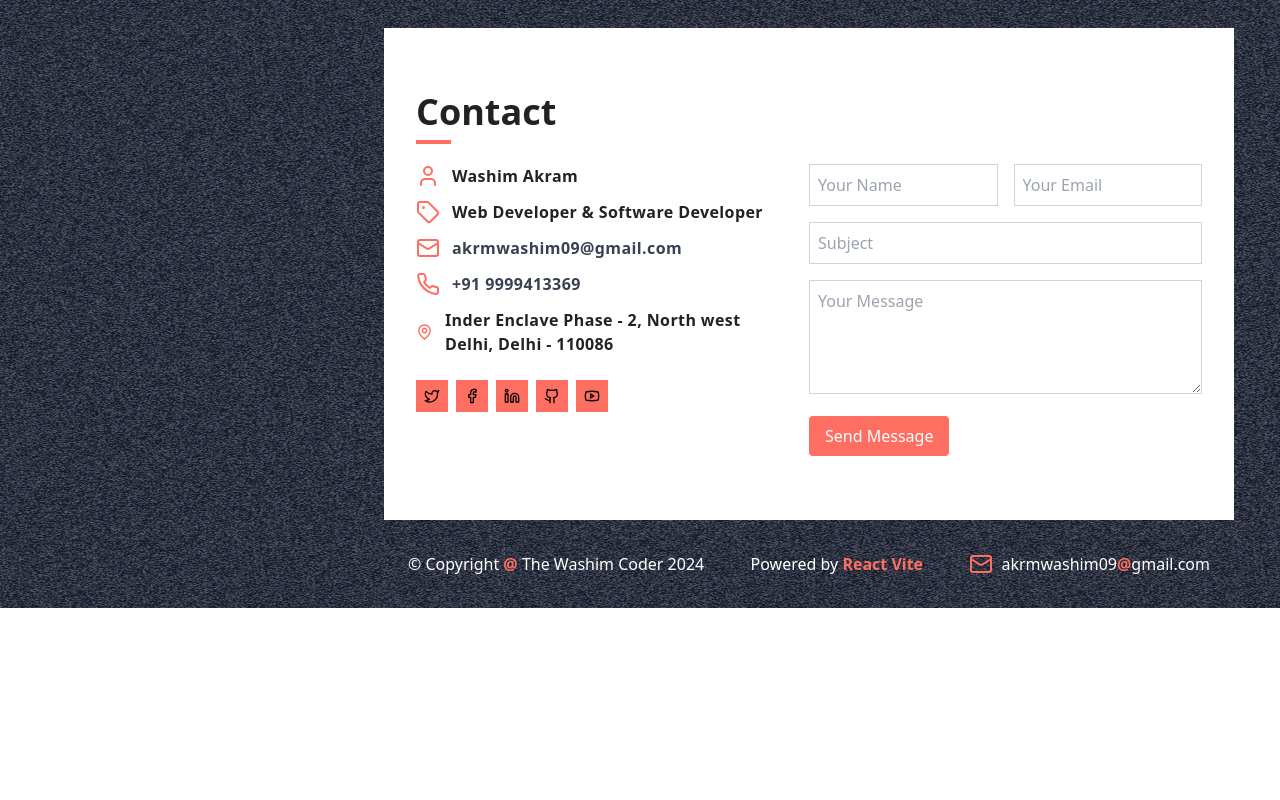
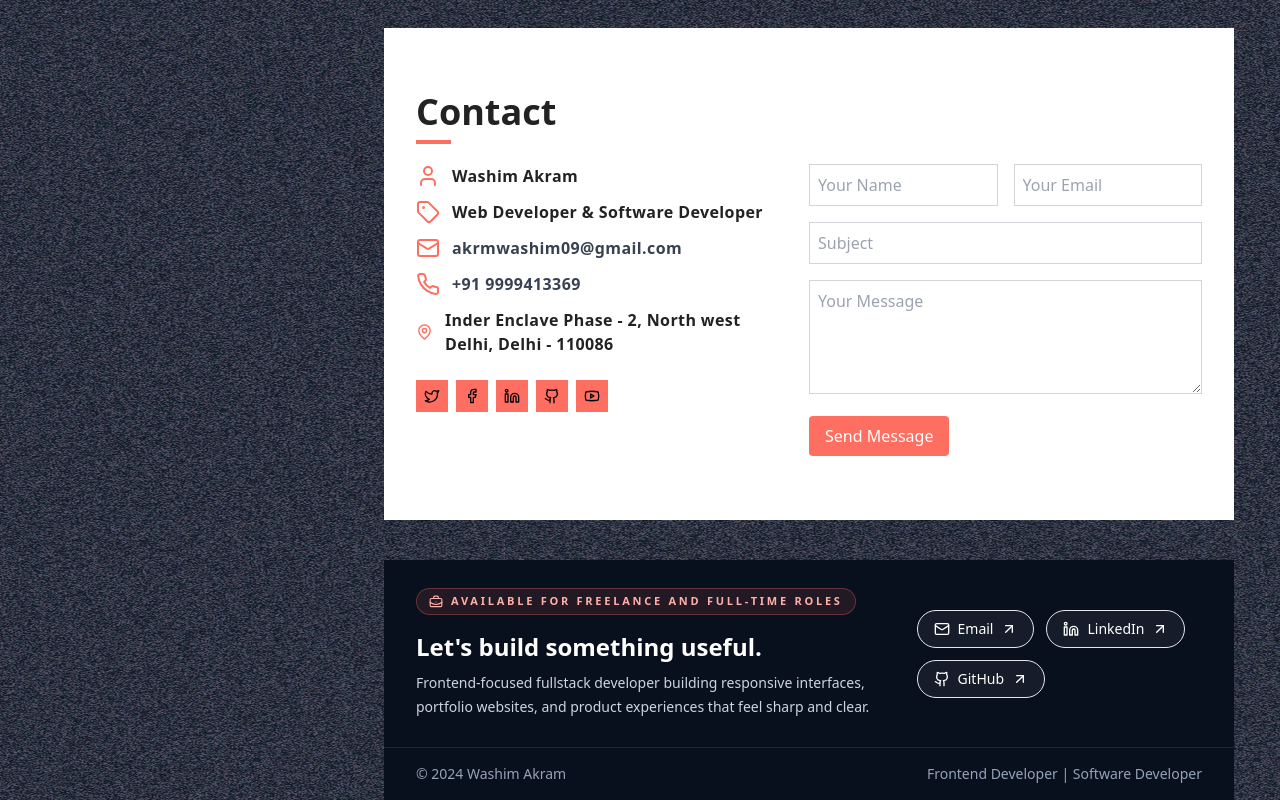
Before and after one commit to washim09/Portfolio-website, a React (Vite) app: page / in a window 1280 px wide. Shown: the part 4951-5751 px from the top of the page. Before the commit the page ends 5559 px from the top, so only its background shows below. Built offline with nearby package versions, Linux system fonts and the light colour scheme; no server answers.

Commit message:
redesign footer section

```diff
--- a/src/components/Footer.tsx
+++ b/src/components/Footer.tsx
@@ -1,121 +1,109 @@
-import React from "react";
-import { Mail } from "lucide-react";
+import React from 'react';
+import {
+  ArrowUpRight,
+  BriefcaseBusiness,
+  Github,
+  Linkedin,
+  LucideIcon,
+  Mail,
+} from 'lucide-react';
+
+interface FooterLink {
+  href: string;
+  label: string;
+  icon: LucideIcon;
+  external?: boolean;
+}
+
+const footerLinks: FooterLink[] = [
+  {
+    href: 'mailto:akrmwashim09@gmail.com',
+    label: 'Email',
+    icon: Mail,
+  },
+  {
+    href: 'https://www.linkedin.com/in/washim-akram-frontend-developer/',
+    label: 'LinkedIn',
+    icon: Linkedin,
+    external: true,
+  },
+  {
+    href: 'https://github.com/washim09',
+    label: 'GitHub',
+    icon: Github,
+    external: true,
+  },
+];
+
+const FooterContent: React.FC<{ compact?: boolean }> = ({ compact = false }) => {
+  const year = new Date().getFullYear();
+
+  return (
+    <div className="border-b-0 bg-[#09101d] mt-10">
+      <div
+        className={`flex ${
+          compact ? 'flex-col gap-6 px-5 py-6' : 'flex-col gap-8 px-8 py-7 xl:flex-row xl:items-center xl:justify-between'
+        }`}
+      >
+        <div className="space-y-4">
+          <div className="inline-flex items-center gap-2 rounded-full border border-[#FF6F61]/30 bg-[#FF6F61]/10 px-3 py-1 text-[11px] font-semibold uppercase tracking-[0.25em] text-[#ffb1a9]">
+            <BriefcaseBusiness className="h-3.5 w-3.5" />
+            Available for freelance and full-time roles
+          </div>
+          <div className="space-y-2">
+            <h3 className={`${compact ? 'text-xl' : 'text-2xl'} font-semibold text-white`}>
+              Let&apos;s build something useful.
+            </h3>
+            <p className="max-w-2xl text-sm leading-6 text-slate-300">
+              Frontend-focused fullstack developer building responsive interfaces, portfolio websites, and product experiences that feel sharp and clear.
+            </p>
+          </div>
+        </div>
+
+        <div className="flex flex-wrap gap-3">
+          {footerLinks.map(({ href, label, icon: Icon, external }) => (
+            <a
+              key={label}
+              href={href}
+              target={external ? '_blank' : undefined}
+              rel={external ? 'noopener noreferrer' : undefined}
+              className="group inline-flex items-center gap-2 rounded-full border border-white/12 bg-white/5 px-4 py-2 text-sm font-medium text-white transition-colors duration-200 hover:border-[#FF6F61] hover:bg-[#FF6F61] hover:text-[#09101d]"
+            >
+              <Icon className="h-4 w-4" />
+              <span>{label}</span>
+              <ArrowUpRight className="h-4 w-4 transition-transform duration-200 group-hover:-translate-y-0.5 group-hover:translate-x-0.5" />
+            </a>
+          ))}
+        </div>
+      </div>
+
+      <div
+        className={`flex ${
+          compact
+            ? 'flex-col gap-2 px-5 py-4 text-center'
+            : 'flex-col gap-3 px-8 py-4 text-left md:flex-row md:items-center md:justify-between'
+        } border-t border-white/10 text-sm text-slate-400`}
+      >
+        <p>&copy; {year} Washim Akram</p>
+        <p>Frontend Developer | Software Developer</p>
+      </div>
+    </div>
+  );
+};
 
 const Footer: React.FC = () => {
   return (
     <>
-      {/* Desktop View */}
-      <footer className="ml-96 w-[850px] py-8 px-6 hidden lg:block">
-        <div className="container mx-auto">
-          <div className="flex justify-between items-center">
-            <div className="text-left">
-              <p className="text-white">
-                &copy; Copyright{" "}
-                <span className="text-[#FF6F61] font-semibold hover:text-white">
-                  @
-                </span>{" "}
-                The Washim Coder 2024
-              </p>
-            </div>
-            <div className="text-right">
-              <p className="text-white">
-                Powered by{" "}
-                <span className="text-[#FF6F61] font-semibold hover:text-white">
-                  React Vite
-                </span>
-              </p>
-            </div>
-            <div className="flex items-center">
-              <Mail
-                className="text-[#FF6F61] mr-2 hover:text-white"
-                size={24}
-              />
-              <p className="text-white">
-                akrmwashim09
-                <span className="text-[#FF6F61] font-semibold hover:text-white">
-                  @
-                </span>
-                gmail.com
-              </p>
-            </div>
-          </div>
-        </div>
+      <footer className="ml-96 w-[850px] hidden lg:block">
+        <FooterContent />
       </footer>
 
-      {/* Tablet View */}
-      <footer className="ml-20 w-[668px] py-6 px-4 hidden md:block lg:hidden">
-        <div className="container mx-auto">
-          <div className="flex flex-col space-y-4">
-            <div className="flex justify-between items-center">
-              <div className="text-left">
-                <p className="text-white text-[12px]">
-                  &copy; Copyright{" "}
-                  <span className="text-[#FF6F61] font-semibold hover:text-white">
-                    @
-                  </span>{" "}
-                  The Washim Coder 2024
-                </p>
-              </div>
-
-              <div className="flex items-center">
-                <Mail
-                  className="text-[#FF6F61] mr-2 hover:text-white"
-                  size={24}
-                />
-                <p className="text-white text-[12px]">
-                  akrmwashim09
-                  <span className="text-[#FF6F61] font-semibold hover:text-white">
-                    @
-                  </span>
-                  gmail.com
-                </p>
-              </div>
-
-              <div className="text-right">
-                <p className="text-white text-[12px]">
-                  Powered by{" "}
-                  <span className="text-[#FF6F61] font-semibold hover:text-white">
-                    React Vite
-                  </span>
-                </p>
-              </div>
-            </div>
-          </div>
-        </div>
+      <footer className="ml-20 w-[668px] hidden md:block lg:hidden">
+        <FooterContent compact />
       </footer>
 
-      {/* Mobile View */}
-      <footer className="mx-4 w-[calc(100%-2rem)] py-4 px-3 md:hidden">
-        <div className="container mx-auto">
-          <div className="flex flex-col space-y-3 text-center">
-            <p className="text-white text-xs">
-              &copy; Copyright{" "}
-              <span className="text-[#FF6F61] font-semibold hover:text-white">
-                @
-              </span>{" "}
-              The Washim Coder 2024
-            </p>
-            <p className="text-white text-xs">
-              Powered by{" "}
-              <span className="text-[#FF6F61] font-semibold hover:text-white">
-                React Vite
-              </span>
-            </p>
-            <div className="flex justify-center items-center">
-              <Mail
-                className="text-[#FF6F61] mr-2 hover:text-white"
-                size={20}
-              />
-              <p className="text-white text-xs">
-                akrmwashim09
-                <span className="text-[#FF6F61] font-semibold hover:text-white">
-                  @
-                </span>
-                gmail.com
-              </p>
-            </div>
-          </div>
-        </div>
+      <footer className="mx-4 w-[calc(100%-2rem)] md:hidden">
+        <FooterContent compact />
       </footer>
     </>
   );
```
